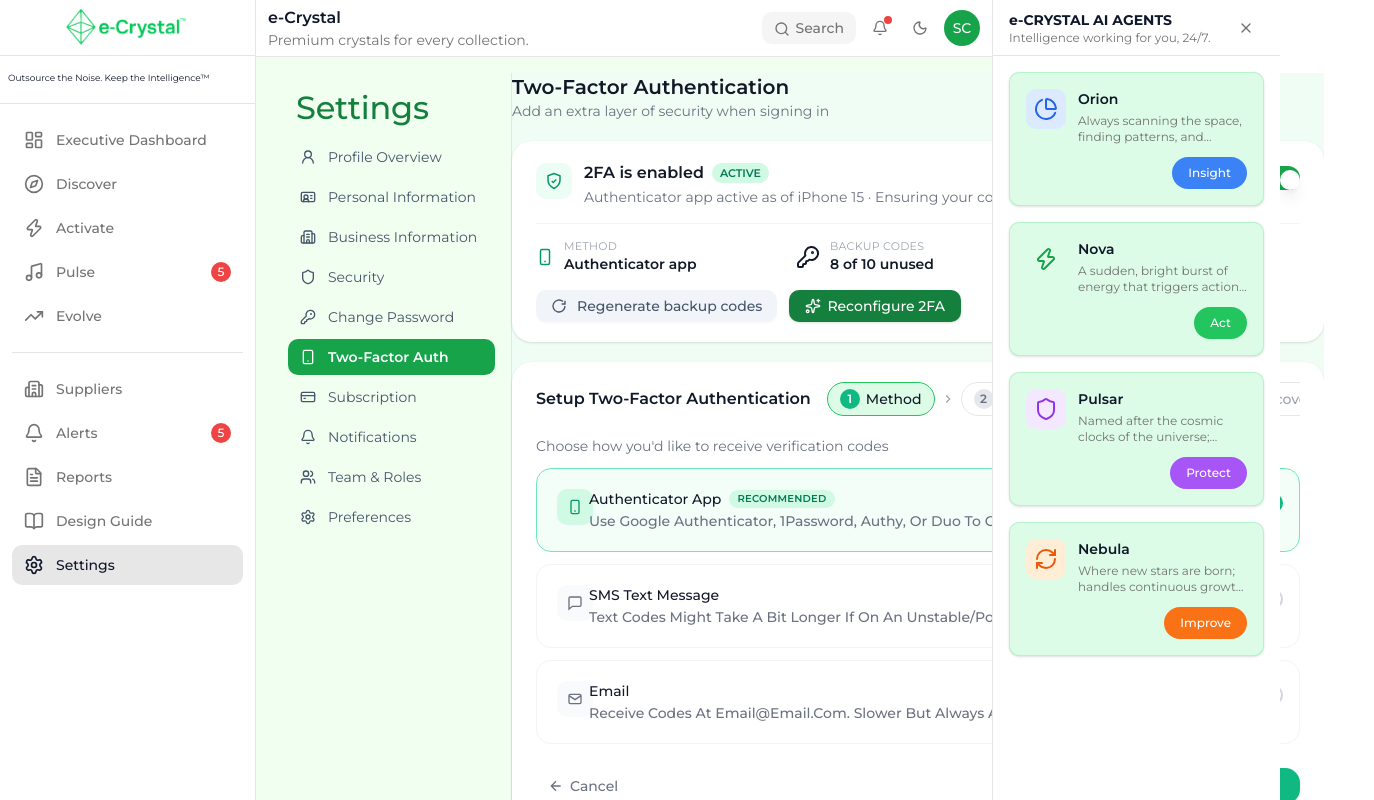
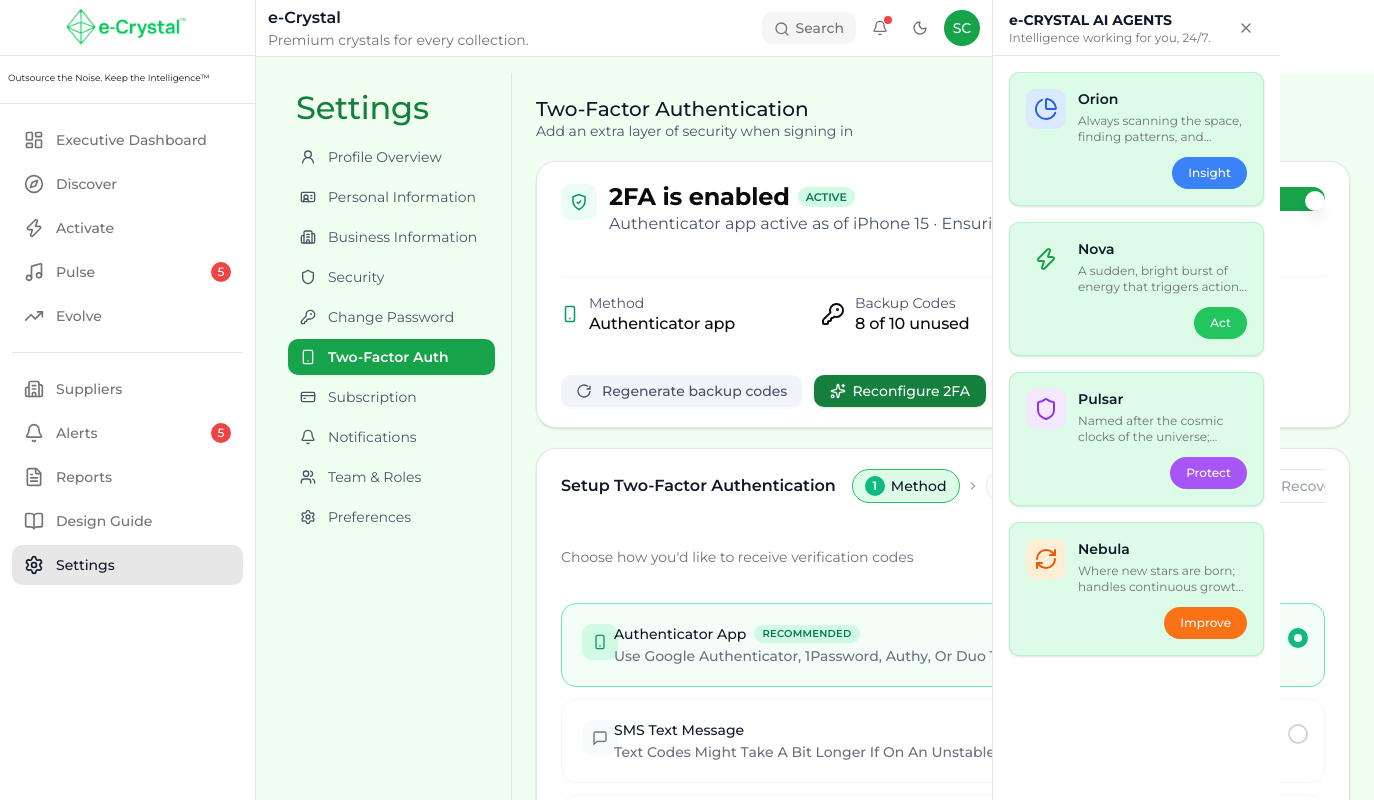
Before and after one commit to naimur61/Arbree-e-crystalscs, a Next.js app: page /settings/two-factor-auth in a window 1280 px wide. Shown: the top 800 px of the page, 1374 px wide, since content can reach past the window. Built offline with nearby package versions, Linux system fonts and the light colour scheme.

Commit message:
feat(settings): two fact auth ui modified

```diff
--- a/src/app/settings/change-password/components/change-password-form.tsx
+++ b/src/app/settings/change-password/components/change-password-form.tsx
@@ -5,6 +5,7 @@ import { useForm, useWatch, type FieldValues } from "react-hook-form";
 import { CustomField } from "@/components/common/fields/cusInputField";
 import { ActionButton } from "@/components/common/button/action-button";
 import { Form } from "@/components/ui/form";
+import { Typography } from "@/components/common/typography/typography";
 
 interface PasswordFormResult {
   currentPassword: string;
@@ -48,7 +49,7 @@ export default function ChangePasswordForm({
   });
 
   return (
-    <div className="rounded-2xl border border-gray-100 bg-white p-4 shadow-sm sm:p-5">
+    <div className="rounded-2xl border border-gray-100 bg-children-body p-4 shadow-sm sm:p-5">
       <Form {...form}>
         <form onSubmit={handleSubmit} className="space-y-4">
           <CustomField.Password
--- a/src/app/settings/settings-container.tsx
+++ b/src/app/settings/settings-container.tsx
@@ -105,7 +105,7 @@ export default function SettingsContainer({
         </nav>
       </aside>
 
-      <main className="flex-1 bg-green-50">{children}</main>
+      <main className="flex-1 bg-children-body">{children}</main>
     </div>
   );
 }
--- a/src/app/settings/two-factor-auth/components/setup-two-factor-card.tsx
+++ b/src/app/settings/two-factor-auth/components/setup-two-factor-card.tsx
@@ -9,6 +9,7 @@ import RecoveryStep from "./recovery-step";
 import DoneStep from "./done-step";
 import { ArrowLeftIcon } from "./icons";
 import { ActionButton } from "@/components/common/button/action-button";
+import { Card } from "@/components/ui/card";
 
 interface SetupTwoFactorCardProps {
   steps: SetupStep[];
@@ -56,7 +57,7 @@ export default function SetupTwoFactorCard({
   const isDone = currentStepId === "done";
 
   return (
-    <div className="rounded-2xl bg-white px-3 py-4 shadow-sm sm:px-5 sm:py-5 md:px-6">
+    <Card className="rounded-2xl px-3 py-4 shadow-sm sm:px-5 sm:py-5 md:px-6">
       <div className="flex flex-col gap-3 sm:flex-row sm:items-center sm:justify-between sm:gap-x-4">
         <h2 className="shrink-0 text-sm font-semibold text-gray-900 sm:text-base">
           Setup Two-Factor Authentication
@@ -131,6 +132,6 @@ export default function SetupTwoFactorCard({
           />
         </div>
       )}
-    </div>
+    </Card>
   );
 }
--- a/src/app/settings/two-factor-auth/components/two-factor-status-card.tsx
+++ b/src/app/settings/two-factor-auth/components/two-factor-status-card.tsx
@@ -6,6 +6,8 @@ import { Sparkles } from "lucide-react";
 import { ShieldCheckIcon, SmartphoneIcon, RefreshIcon } from "./icons";
 import { KeyRound, Check } from "lucide-react";
 import { ActionButton } from "@/components/common/button/action-button";
+import { Typography } from "@/components/common/typography/typography";
+import { Card } from "@/components/ui/card";
 
 interface TwoFactorStatusCardProps {
   status: TwoFactorStatus;
@@ -21,7 +23,7 @@ export default function TwoFactorStatusCard({
   onReconfigure,
 }: TwoFactorStatusCardProps) {
   return (
-    <div className="rounded-2xl bg-white px-3 py-4 shadow-sm sm:px-5 sm:py-5 md:px-6">
+    <Card className="rounded-2xl px-3 py-4 shadow-sm sm:px-5 sm:py-5 md:px-6">
       {/* Banner row */}
       <div className="flex items-start justify-between gap-2 sm:gap-3">
         <div className="flex items-start gap-2 sm:gap-3">
@@ -30,17 +32,17 @@ export default function TwoFactorStatusCard({
           </span>
           <div className="min-w-0 flex-1">
             <div className="flex flex-wrap items-center gap-1.5 sm:gap-2">
-              <span className="text-sm font-semibold text-gray-900 sm:text-base">
+              <Typography variant="h5" weight="bold">
                 {status.enabled ? "2FA is enabled" : "2FA is disabled"}
-              </span>
+              </Typography>
               <span className="rounded-full bg-emerald-100 px-2 py-0.5 text-[10px] font-semibold text-emerald-700 sm:text-[11px]">
                 ACTIVE
               </span>
             </div>
-            <p className="mt-0.5 text-xs text-gray-500 sm:text-sm">
+            <Typography variant="body-2" color="secondary">
               Authenticator app active as of iPhone 15 · Ensuring your codes
               secure
-            </p>
+            </Typography>
           </div>
         </div>
         <div className="shrink-0">
@@ -55,13 +57,10 @@ export default function TwoFactorStatusCard({
             <SmartphoneIcon />
           </span>
           <div className="min-w-0 leading-tight">
-            <p className="text-[10px] uppercase tracking-wide text-gray-400 sm:text-[11px]">
+            <Typography variant="body-3" color="secondary">
               Method
-            </p>
-            {/* font-semibold text-gray-900 */}
-            <p className="truncate text-xs font-semibold text-gray-900 sm:text-sm">
-              {status.method}
-            </p>
+            </Typography>
+            <Typography variant="label-1">{status.method}</Typography>
           </div>
         </div>
         <div className="flex items-center gap-2 sm:gap-2.5">
@@ -69,12 +68,12 @@ export default function TwoFactorStatusCard({
             <KeyRound />
           </span>
           <div className="min-w-0 leading-tight">
-            <p className="text-[10px] uppercase tracking-wide text-gray-400 sm:text-[11px]">
+            <Typography variant="body-3" color="secondary">
               Backup Codes
-            </p>
-            <p className="truncate text-xs font-semibold text-gray-900 sm:text-sm">
+            </Typography>
+            <Typography variant="label-1">
               {status.backupCodesRemaining} of {status.backupCodesTotal} unused
-            </p>
+            </Typography>
           </div>
         </div>
         <div className="flex items-center gap-2 sm:gap-2.5">
@@ -82,12 +81,10 @@ export default function TwoFactorStatusCard({
             <Check />
           </span>
           <div className="min-w-0 leading-tight">
-            <p className="text-[10px] uppercase tracking-wide text-gray-400 sm:text-[11px]">
+            <Typography variant="body-3" color="secondary">
               Last Verified
-            </p>
-            <p className="truncate text-xs font-semibold text-gray-900 sm:text-sm">
-              {status.lastVerified}
-            </p>
+            </Typography>
+            <Typography variant="label-1">{status.lastVerified}</Typography>
           </div>
         </div>
       </div>
@@ -113,6 +110,6 @@ export default function TwoFactorStatusCard({
           btnStyle="bg-success-secondary-hover text-white rounded-lg px-4 py-1 self-stretch text-xs font-medium hover:bg-success-secondary sm:text-sm"
         />
       </div>
-    </div>
+    </Card>
   );
 }
--- a/src/app/settings/two-factor-auth/page.tsx
+++ b/src/app/settings/two-factor-auth/page.tsx
@@ -1,23 +1,28 @@
-'use client';
+"use client";
 
-import { useState } from 'react';
+import { useState } from "react";
 
-import type { TwoFactorStatus, VerificationMethod, StepId } from './components/types';
-import { STEP_ORDER } from './components/types';
-import TwoFactorStatusCard from './components/two-factor-status-card';
-import SetupTwoFactorCard from './components/setup-two-factor-card';
-import { SmartphoneIcon, MessageSquareIcon, MailIcon } from './components/icons';
-
-/* =========================================================================
-   SAMPLE DATA — replace with real data from your API/auth layer
-   ========================================================================= */
+import type {
+  TwoFactorStatus,
+  VerificationMethod,
+  StepId,
+} from "./components/types";
+import { STEP_ORDER } from "./components/types";
+import TwoFactorStatusCard from "./components/two-factor-status-card";
+import SetupTwoFactorCard from "./components/setup-two-factor-card";
+import {
+  SmartphoneIcon,
+  MessageSquareIcon,
+  MailIcon,
+} from "./components/icons";
+import { Typography } from "@/components/common/typography/typography";
 
 const sampleStatus: TwoFactorStatus = {
   enabled: true,
-  method: 'Authenticator app',
+  method: "Authenticator app",
   backupCodesRemaining: 8,
   backupCodesTotal: 10,
-  lastVerified: 'Today, 09:42',
+  lastVerified: "Today, 09:42",
 };
 
 function buildSteps(currentStepId: StepId) {
@@ -25,42 +30,48 @@ function buildSteps(currentStepId: StepId) {
   return STEP_ORDER.map((s, i) => ({
     id: s.id,
     label: s.label,
-    status: (i < currentIndex ? 'complete' : i === currentIndex ? 'current' : 'upcoming') as
-      'complete' | 'current' | 'upcoming',
+    status: (i < currentIndex
+      ? "complete"
+      : i === currentIndex
+        ? "current"
+        : "upcoming") as "complete" | "current" | "upcoming",
   }));
 }
 
 const sampleMethods: VerificationMethod[] = [
   {
-    id: 'authenticator',
+    id: "authenticator",
     icon: <SmartphoneIcon />,
-    title: 'Authenticator App',
-    description: 'Use Google Authenticator, 1Password, Authy, or Duo to generate codes',
-    badge: 'Recommended',
+    title: "Authenticator App",
+    description:
+      "Use Google Authenticator, 1Password, Authy, or Duo to generate codes",
+    badge: "Recommended",
   },
   {
-    id: 'sms',
+    id: "sms",
     icon: <MessageSquareIcon />,
-    title: 'SMS Text Message',
-    description: 'Text codes might take a bit longer if on an unstable/poor signal',
+    title: "SMS Text Message",
+    description:
+      "Text codes might take a bit longer if on an unstable/poor signal",
   },
   {
-    id: 'email',
+    id: "email",
     icon: <MailIcon />,
-    title: 'Email',
-    description: 'Receive codes at email@email.com. Slower but always available',
+    title: "Email",
+    description:
+      "Receive codes at email@email.com. Slower but always available",
   },
 ];
 
 const sampleRecoveryCodes: string[] = [
-  '8K4P-WQ2M-9XT1',
-  '7RB2-LNSZ-HVBC',
-  '3QY7-DT9F-KP4M',
-  '5XJ1-VC8R-NW2H',
-  '2MG6-KB4T-RQ9L',
-  '9FH3-PW7Y-DC5X',
-  '4LN8-JE2V-MT6Q',
-  '6CZS-HR1B-XP9W',
+  "8K4P-WQ2M-9XT1",
+  "7RB2-LNSZ-HVBC",
+  "3QY7-DT9F-KP4M",
+  "5XJ1-VC8R-NW2H",
+  "2MG6-KB4T-RQ9L",
+  "9FH3-PW7Y-DC5X",
+  "4LN8-JE2V-MT6Q",
+  "6CZS-HR1B-XP9W",
 ];
 
 /* =========================================================================
@@ -69,46 +80,44 @@ const sampleRecoveryCodes: string[] = [
 
 export default function TwoFactorAuthPage() {
   const [enabled, setEnabled] = useState(sampleStatus.enabled);
-  const [selectedMethod, setSelectedMethod] = useState('authenticator');
-  const [currentStepId, setCurrentStepId] = useState<StepId>('method');
-  const [verifyCode, setVerifyCode] = useState<string[]>(Array(6).fill(''));
+  const [selectedMethod, setSelectedMethod] = useState("authenticator");
+  const [currentStepId, setCurrentStepId] = useState<StepId>("method");
+  const [verifyCode, setVerifyCode] = useState<string[]>(Array(6).fill(""));
   const [recoveryConfirmed, setRecoveryConfirmed] = useState(false);
 
   const goToNextStep = () => {
     const idx = STEP_ORDER.findIndex((s) => s.id === currentStepId);
     if (idx < STEP_ORDER.length - 1) setCurrentStepId(STEP_ORDER[idx + 1].id);
-    else console.log('finish setup');
+    else console.log("finish setup");
   };
 
   const goToPreviousStepOrCancel = () => {
     const idx = STEP_ORDER.findIndex((s) => s.id === currentStepId);
     if (idx === 0) {
-      console.log('cancel');
+      console.log("cancel");
     } else {
       setCurrentStepId(STEP_ORDER[idx - 1].id);
     }
   };
 
   const handleClose = () => {
-    console.log('close — 2FA setup complete');
+    console.log("close — 2FA setup complete");
   };
 
   return (
-    <div className="mx-auto space-y-4 sm:space-y-5">
+    <div className="mx-auto bg-children-body p-6 space-y-4 sm:space-y-5">
       <div>
-        <h1 className="text-base font-semibold text-gray-900 sm:text-lg md:text-xl">
-          Two-Factor Authentication
-        </h1>
-        <p className="text-xs text-gray-500 sm:text-sm">
+        <Typography variant="h6">Two-Factor Authentication</Typography>
+        <Typography variant="body-3" color="secondary">
           Add an extra layer of security when signing in
-        </p>
+        </Typography>
       </div>
 
       <TwoFactorStatusCard
         status={{ ...sampleStatus, enabled }}
         onToggle={setEnabled}
-        onRegenerateBackupCodes={() => console.log('regenerate backup codes')}
-        onReconfigure={() => console.log('reconfigure 2FA')}
+        onRegenerateBackupCodes={() => console.log("regenerate backup codes")}
+        onReconfigure={() => console.log("reconfigure 2FA")}
       />
 
       <SetupTwoFactorCard
```
Also changed, not shown: src/app/settings/change-password/components/password-requirements-card.tsx (+3 -4 lines), src/app/settings/change-password/page.tsx (+5 -6 lines).
